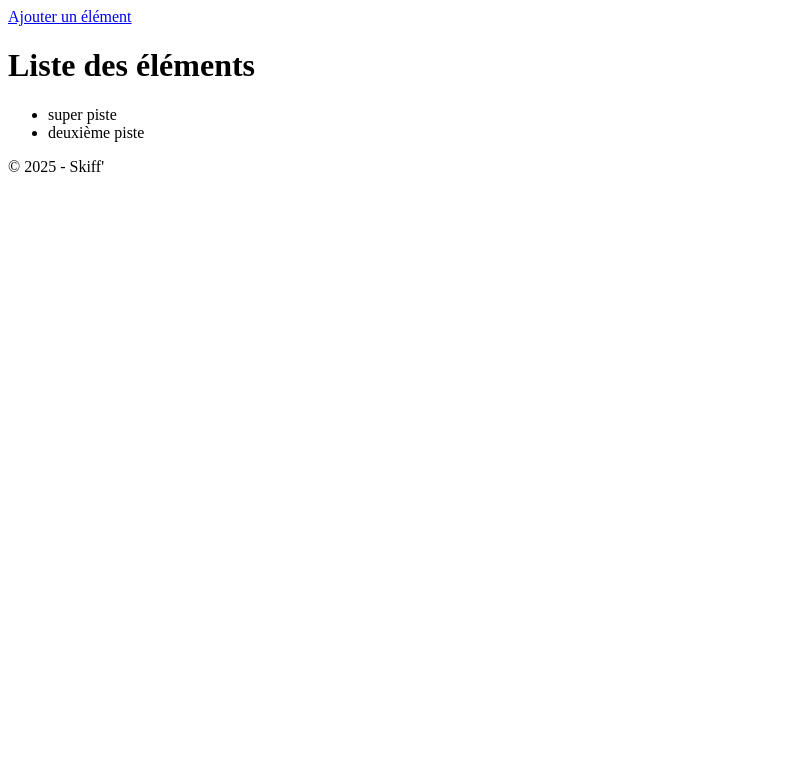
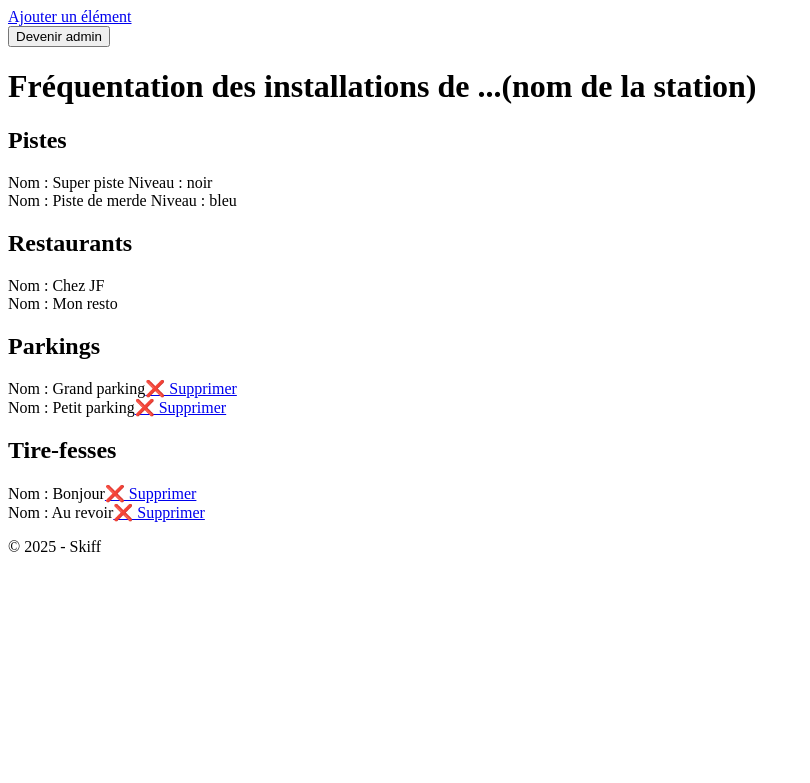
Before and after one commit to erdark/SAE6, a PHP site: page /pages/home.php in a window 1280 px wide. Shown: the top 783 px of the page, without its empty margins (0-810 px from the left). Run offline with PHP 8.4, Linux system fonts and the light colour scheme.

Commit message:
feat: list of 'pistes, restaurants, etc...' && reading from json file

```diff
--- a/includes/footer.php
+++ b/includes/footer.php
@@ -1,5 +1,5 @@
 <footer>
-    <p>&copy; <?php echo date("Y"); ?> - Skiff'</p>
+    <p>&copy; <?php echo date("Y"); ?> - Skiff</p>
 </footer>
 </body>
 </html>
--- a/pages/home.php
+++ b/pages/home.php
@@ -1,25 +1,58 @@
+<script>
+    function test() {
+        alert("test");
+    }
+</script>
+
 <?php
 require_once '../session.php';
 include '../includes/header.php';
 
-echo "<h1>Liste des éléments</h1>";
+
+echo '<button onclick="test()">Devenir admin</button>';
+
+echo "<h1>Fréquentation des installations de ...(nom de la station)</h1>";
 
 if (!empty($_SESSION['data'])) {
-    echo "<ul>";
+    //print "<pre>";
+    //print_r($piste);
+    //print "</pre>";
 
-    //print_r($_SESSION['data']->piste);
+    echo "<h2>Pistes</h2>";
+    foreach ($_SESSION['data']->pistes as $piste) {
+        echo "Nom : $piste->name";
+        echo "&nbsp;";
+        echo "Niveau : $piste->color";
+        echo "<br>";
+    }
 
-    foreach ($_SESSION['data']->pistes as $piste) {
-        //print "<pre>";
-        //print_r($piste);
-        //print "</pre>";
+    echo "<h2>Restaurants</h2>";
+    foreach ($_SESSION['data']->restaurants as $restaurant) {
+        echo "Nom : $restaurant->name";
+        echo "<br>";
+    }
 
-        echo "<li>$piste->name</li>";
+    echo "<h2>Parkings</h2>";
+    foreach ($_SESSION['data']->parkings as $parking) {
+        if ($_SESSION['isAdmin']) {
+            echo "Nom : $parking->name" . "<a href='delete.php?index=$parking->id'>❌ Supprimer</a>";
+        } else {
+            echo "Nom : $parking->name";
+        }
+        echo "<br>";
     }
-    /* foreach ($_SESSION['data'] as $index => $item) {
-        echo "<li>$item <a href='delete.php?index=$index'>❌ Supprimer</a></li>";
-    } */
-    echo "</ul>";
+
+    echo "<h2>Tire-fesses</h2>";
+    foreach ($_SESSION['data']->tire_fesses as $tire_fesse) {
+        if ($_SESSION['isAdmin']) {
+            echo "Nom : $tire_fesse->name" . "<a href='delete.php?index=$tire_fesse->id'>❌ Supprimer</a>";
+        } else {
+            echo "Nom : $tire_fesse->name";
+        }
+
+        echo "<br>";
+    }
+
 } else {
     echo "<p>Aucun élément enregistré.</p>";
 }
--- a/session.php
+++ b/session.php
@@ -4,85 +4,11 @@ session_start();
 session_destroy();
 
 // Initialisation du tableau en session si non défini
+
+$_SESSION['isAdmin'] = true;
+
 if (!isset($_SESSION['data'])) {
-    $jsonobj = '{
-    "pistes":
-    [
-        {
-            "id": "1",
-            "name": "super piste",
-            "color": "noir",
-            "start": "10:00:00",
-            "end": "18:00:00",
-            "open": true
-        },
-
-        {
-            "id": "2",
-            "name": "deuxième piste",
-            "color": "bleu",
-            "start": "14:00:00",
-            "end": "15:00:00",
-            "open": true
-        }
-    ],
-
-    "restaurant":
-    [
-        {
-            "id": "3",
-            "name": "Chez JF",
-            "start": "10:00:00",
-            "end": "18:00:00"
-        },
-
-        {
-            "id": "4",
-            "name": "Mon resto",
-            "start": "14:00:00",
-            "end": "15:00:00"
-        }
-    ],
-
-    "parking":
-    [
-        {
-            "id": "5",
-            "name": "Grand parking",
-            "start": "10:00:00",
-            "end": "18:00:00",
-            "open": true
-        },
-
-        {
-            "id": "6",
-            "name": "petit parking",
-            "start": "14:00:00",
-            "end": "15:00:00",
-            "open": false
-        }
-    ],
-
-    "tire-fesse":
-    [
-        {
-            "id": "5",
-            "name": "Bonjour",
-            "start": "10:00:00",
-            "end": "18:00:00",
-            "open": true
-        },
-
-        {
-            "id": "6",
-            "name": "Au revoir",
-            "start": "14:00:00",
-            "end": "15:00:00",
-            "open": false
-        }
-    ]
-
-}';
+    $jsonobj = file_get_contents("../test.json");
 
     $_SESSION['data'] = json_decode($jsonobj);
 }
--- /dev/null
+++ b/test.json
@@ -0,0 +1,77 @@
+{
+    "pistes":
+    [
+        {
+            "id": "1",
+            "name": "Super piste",
+            "color": "noir",
+            "start": "10:00:00",
+            "end": "18:00:00",
+            "open": true
+        },
+
+        {
+            "id": "2",
+            "name": "Piste de merde",
+            "color": "bleu",
+            "start": "14:00:00",
+            "end": "15:00:00",
+            "open": true
+        }
+    ],
+
+    "restaurants":
+    [
+        {
+            "id": "3",
+            "name": "Chez JF",
+            "start": "10:00:00",
+            "end": "18:00:00"
+        },
+
+        {
+            "id": "4",
+            "name": "Mon resto",
+            "start": "14:00:00",
+            "end": "15:00:00"
+        }
+    ],
+
+    "parkings":
+    [
+        {
+            "id": "5",
+            "name": "Grand parking",
+            "start": "10:00:00",
+            "end": "18:00:00",
+            "open": true
+        },
+
+        {
+            "id": "6",
+            "name": "Petit parking",
+            "start": "14:00:00",
+            "end": "15:00:00",
+            "open": false
+        }
+    ],
+
+    "tire_fesses":
+    [
+        {
+            "id": "5",
+            "name": "Bonjour",
+            "start": "10:00:00",
+            "end": "18:00:00",
+            "open": true
+        },
+
+        {
+            "id": "6",
+            "name": "Au revoir",
+            "start": "14:00:00",
+            "end": "15:00:00",
+            "open": false
+        }
+    ]
+}
```
